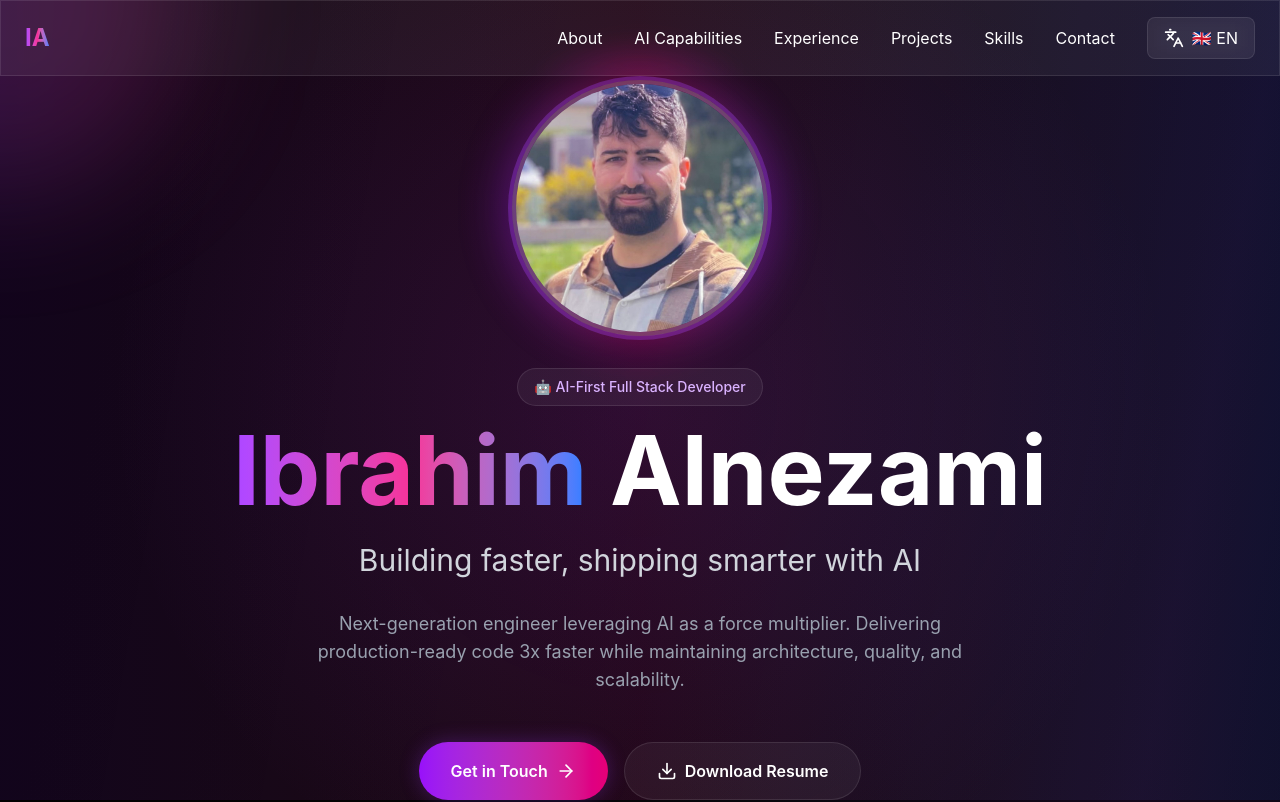
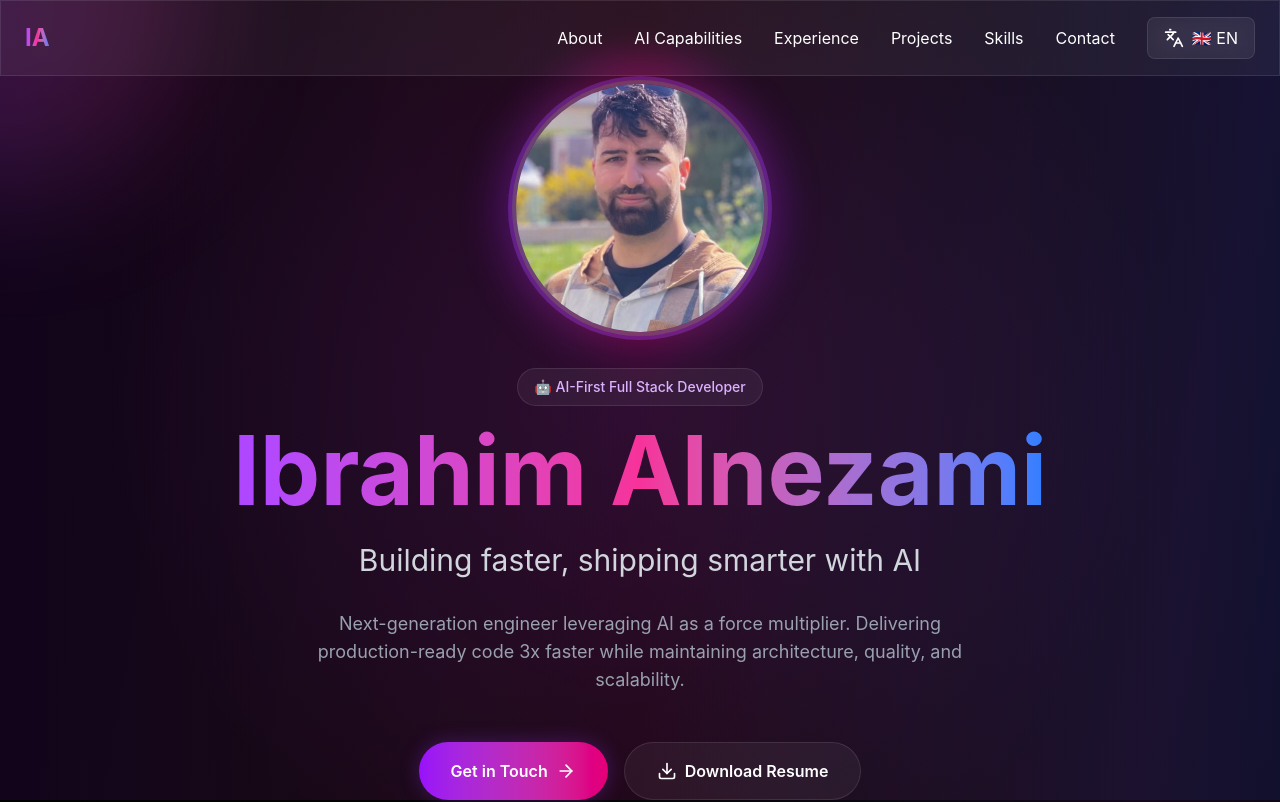
Before and after one commit to ialnezami/portfolio-website, a Next.js app: page /en in a window 1280 px wide. Shown: the top 802 px of the page. Built offline with nearby package versions, Linux system fonts and the light colour scheme.

Commit message:
Update hero name for localization support
- Replaced hardcoded name "Ibrahim Alnezami" with localized string in page.tsx.
- Added localized name entry for "Ibrahim Alnezami" in English, Arabic, and French message files.

```diff
--- a/app/[locale]/page.tsx
+++ b/app/[locale]/page.tsx
@@ -303,7 +303,7 @@ export default function Home() {
               </motion.span>
 
               <h1 className="text-6xl md:text-8xl font-bold mb-6">
-                <span className="text-gradient">Ibrahim</span> Alnezami
+                <span className="text-gradient">{t('hero.name')}</span>
               </h1>
 
               <motion.p
--- a/messages/ar.json
+++ b/messages/ar.json
@@ -9,6 +9,7 @@
   },
   "hero": {
     "badge": "مطور Full Stack متخصص بالذكاء الاصطناعي",
+    "name": "ابراهيم النظامي",
     "title": "بناء أسرع، تطوير أذكى باستخدام الذكاء الاصطناعي",
     "subtitle": "مهندس من الجيل القادم يستخدم الذكاء الاصطناعي كمضاعف للقوة. تقديم كود جاهز للإنتاج بسرعة أكبر بثلاث مرات مع الحفاظ على العمارة والجودة والقابلية للتطوير.",
     "getInTouch": "تواصل معي",
@@ -77,6 +78,6 @@
     "bookingNote": "احجز اجتماعًا لمدة 30 دقيقة لمناقشة مشروعك"
   },
   "footer": {
-    "copyright": "© 2025 إبراهيم النيزامي. مبني بـ Next.js وTypeScript والذكاء الاصطناعي."
+    "copyright": "© 2025 إبراهيم النظامي. مبني بـ Next.js وTypeScript والذكاء الاصطناعي."
   }
 }
--- a/messages/en.json
+++ b/messages/en.json
@@ -9,6 +9,7 @@
   },
   "hero": {
     "badge": "AI-First Full Stack Developer",
+    "name": "Ibrahim Alnezami",
     "title": "Building faster, shipping smarter with AI",
     "subtitle": "Next-generation engineer leveraging AI as a force multiplier. Delivering production-ready code 3x faster while maintaining architecture, quality, and scalability.",
     "getInTouch": "Get in Touch",
--- a/messages/fr.json
+++ b/messages/fr.json
@@ -9,6 +9,7 @@
   },
   "hero": {
     "badge": "Développeur Full Stack axé sur l'IA",
+    "name": "Ibrahim Alnezami",
     "title": "Construire plus vite, livrer plus intelligemment avec l'IA",
     "subtitle": "Ingénieur de nouvelle génération exploitant l'IA comme multiplicateur de force. Livrer du code prêt pour la production 3x plus rapidement tout en maintenant l'architecture, la qualité et l'évolutivité.",
     "getInTouch": "Contactez-moi",
```
